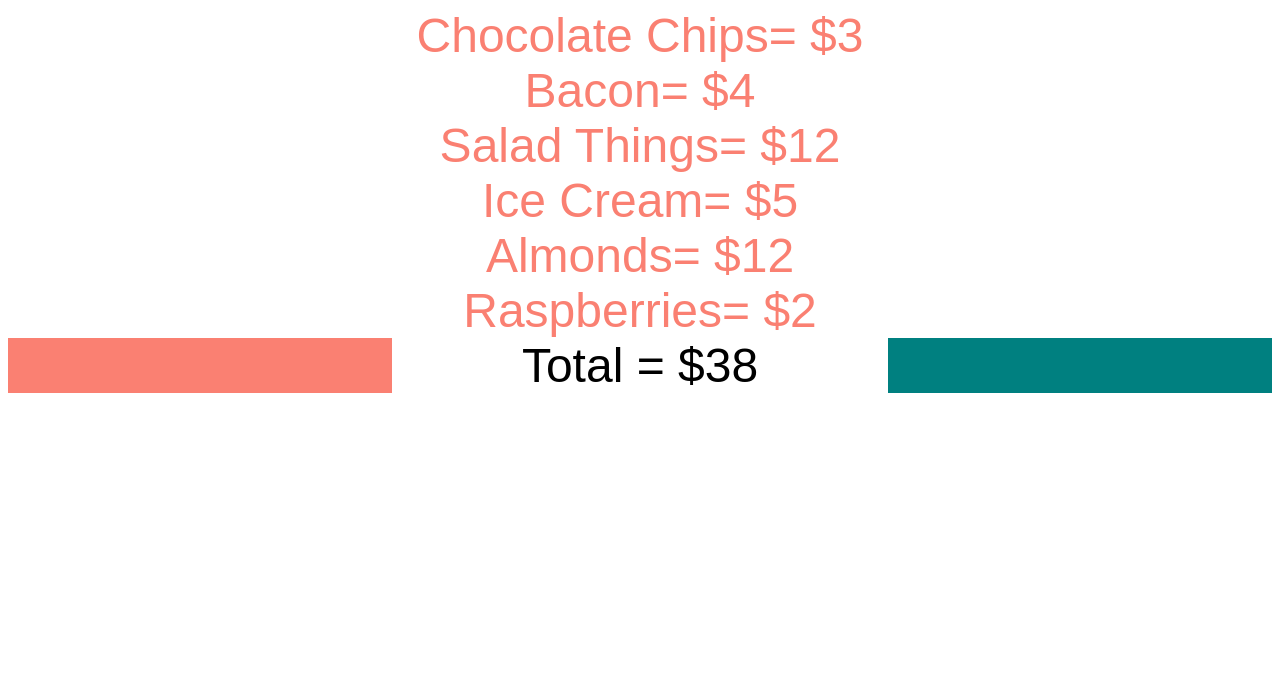
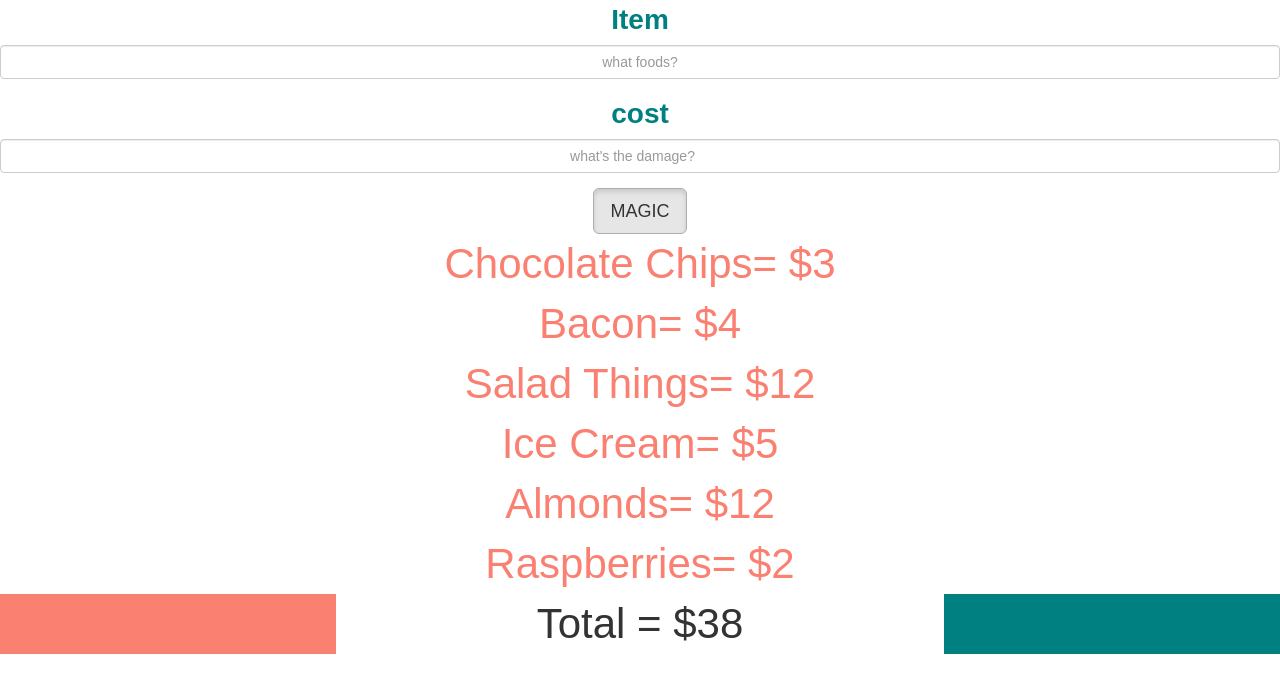
Before and after one commit to AleahEllis/lab-6, a plain HTML site: page index.html in a window 1280 px wide. Drawn offline with nearby package versions, Linux system fonts and the light colour scheme.

Commit message:
added bootstrap

```diff
--- a/app.js
+++ b/app.js
@@ -43,3 +43,17 @@ var totalEle = document.createElement('div'); //makes the div
 totalEle.innerHTML = "Total = " + "$" + total; //total goes to the html
 document.body.appendChild(totalEle); //appending the price total to the div
 totalEle.setAttribute("class", "fancy");//setting style attributes to the div
+
+var addIt = function(){
+	var inputFood=document.getElementById('inputFood').value;//need dot value or else you will get the whole node
+	var inputPrice=document.getElementById('inputPrice').value;
+	var priceToNum=Number(foodPrice);//input price from string to number. important
+
+	var foodItem=document.createElement('div');
+	foodItem.innerHTML=inputFood;
+	document.body.appendChild(foodItem);
+	listEle.setAttribute("class", "bombae");
+
+	// grocery.push
+	// appendChild
+}
--- a/index.html
+++ b/index.html
@@ -5,12 +5,23 @@
 <head>
 	<meta charset="UTF-8">
 	<title>grocery madness!</title>
+	<link rel="stylesheet" href="https://maxcdn.bootstrapcdn.com/bootstrap/3.3.6/css/bootstrap.min.css" integrity="sha384-1q8mTJOASx8j1Au+a5WDVnPi2lkFfwwEAa8hDDdjZlpLegxhjVME1fgjWPGmkzs7" crossorigin="anonymous">
 	<link rel="stylesheet" type="text/css" href="madstylesbro.css">
 </head>
 
 <body>
 
-
+	<form class ="beautify" class="form-inline">
+	  <div class="form-group">
+	    <label for="inputFood">Item</label>
+	    <input type="text" class="form-control" id="inputFood" placeholder="what foods?">
+	  </div>
+	  <div class="form-group">
+	    <label for="inputPrice">cost</label>
+	    <input type="number" set="any" class="form-control" id="inputPrice" placeholder="what's the damage?">
+	  </div>
+	  <button type="button" class="btn btn-default btn-lg active" onclick="addIt" >MAGIC</button>
+	</form>
 
 <script type="text/javascript" src="app.js"></script>
 </body>
--- a/madstylesbro.css
+++ b/madstylesbro.css
@@ -1,3 +1,6 @@
+*{
+	text-align: center;
+}
 .fancy{
 	font-size: 3em;
 	border-left: 8em solid salmon;
@@ -12,4 +15,15 @@
 	font-family: sans-serif;
 	color: salmon;
 	text-align: center;
+	/*max-width: 40%;*/
+/*	border:1em solid teal;*/
 }
+
+.beautify{
+	font-family: sans-serif;
+	color: teal;
+/*	text-align: center;*/
+font-size: 2em;
+
+
+}
```
